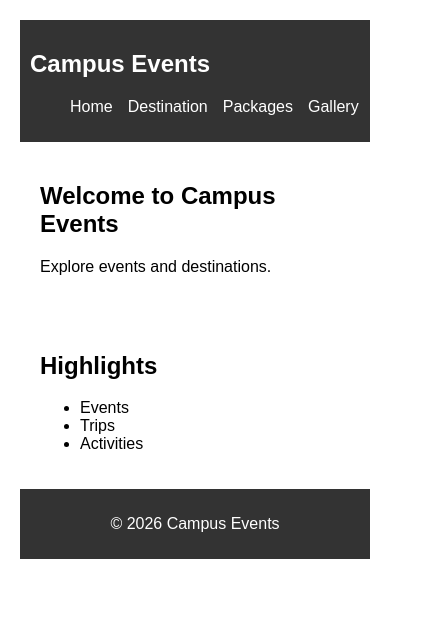
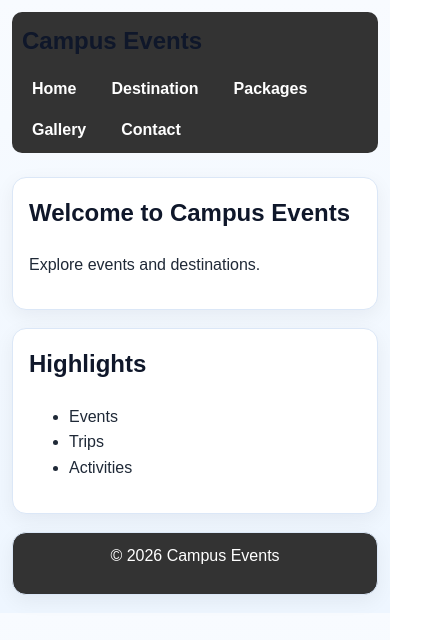
Before and after one commit to hassan3208/campus-events, a website: page src/index.html in a window 390 px wide. Shown: the whole page, 429 px wide, since content can reach past the window. Drawn offline with Linux system fonts and the light colour scheme.

Commit message:
Fix Docker runtime binding and resolve page style regressions

```diff
--- a/styles/style.css
+++ b/styles/style.css
@@ -9,7 +9,165 @@
 
 body {
   font-family: Arial, sans-serif;
-  margin: 20px;
+  margin: 0;
+  color: #1f2937;
+  background: linear-gradient(180deg, #f8fbff 0%, #eef6ff 100%);
+  line-height: 1.6;
+}
+
+h1,
+h2,
+h3 {
+  margin-top: 0;
+  color: #0f172a;
+}
+
+p {
+  margin-top: 0;
+}
+
+header,
+main,
+section,
+form,
+footer,
+nav {
+  box-sizing: border-box;
+}
+
+/* Shared page frame */
+header,
+nav,
+main,
+section,
+footer,
+form {
+  max-width: 1100px;
+  margin-left: auto;
+  margin-right: auto;
+}
+
+/* Navigation */
+nav {
+  margin-top: 20px;
+  margin-bottom: 24px;
+  padding: 14px 18px;
+  border-radius: 14px;
+  background: #0f172a;
+  color: #ffffff;
+  display: flex;
+  align-items: center;
+  justify-content: space-between;
+  gap: 16px;
+  flex-wrap: wrap;
+}
+
+nav h2,
+header h1 {
+  margin: 0;
+}
+
+nav ul {
+  list-style: none;
+  display: flex;
+  flex-wrap: wrap;
+  gap: 10px;
+  margin: 0;
+  padding: 0;
+}
+
+nav a {
+  text-decoration: none;
+  color: #ffffff;
+  font-weight: 600;
+  padding: 8px 10px;
+  border-radius: 8px;
+  transition: background-color 0.2s ease;
+}
+
+nav a:hover {
+  background-color: rgba(255, 255, 255, 0.15);
+}
+
+/* Generic sections/cards */
+header,
+main > section,
+body > section,
+form,
+footer {
+  background: #ffffff;
+  border: 1px solid #dbe7f7;
+  border-radius: 14px;
+  padding: 22px;
+  margin-bottom: 18px;
+  box-shadow: 0 6px 20px rgba(15, 23, 42, 0.06);
+}
+
+main {
+  margin-bottom: 20px;
+}
+
+/* Contact form */
+form label {
+  font-weight: 600;
+  display: inline-block;
+  margin-bottom: 6px;
+}
+
+input,
+textarea,
+button {
+  font: inherit;
+}
+
+input,
+textarea {
+  width: 100%;
+  border: 1px solid #c6d5ea;
+  border-radius: 10px;
+  padding: 10px 12px;
+}
+
+textarea {
+  min-height: 120px;
+  resize: vertical;
+}
+
+button {
+  border: none;
+  border-radius: 10px;
+  padding: 10px 14px;
+  background: #2563eb;
+  color: #ffffff;
+  font-weight: 700;
+  cursor: pointer;
+}
+
+button:hover {
+  background: #1d4ed8;
+}
+
+footer {
+  text-align: center;
+}
+
+@media (max-width: 768px) {
+  body {
+    padding: 0 12px;
+  }
+
+  nav {
+    margin-top: 12px;
+    border-radius: 10px;
+  }
+
+  header,
+  main > section,
+  body > section,
+  form,
+  footer {
+    padding: 16px;
+  }
 }
 
 nav {
```
Also changed, not shown: src/contact.html (+1 -1 lines), src/destination.html (+4 -2 lines), src/gallery.html (+55 -2 lines), 1 other file.
